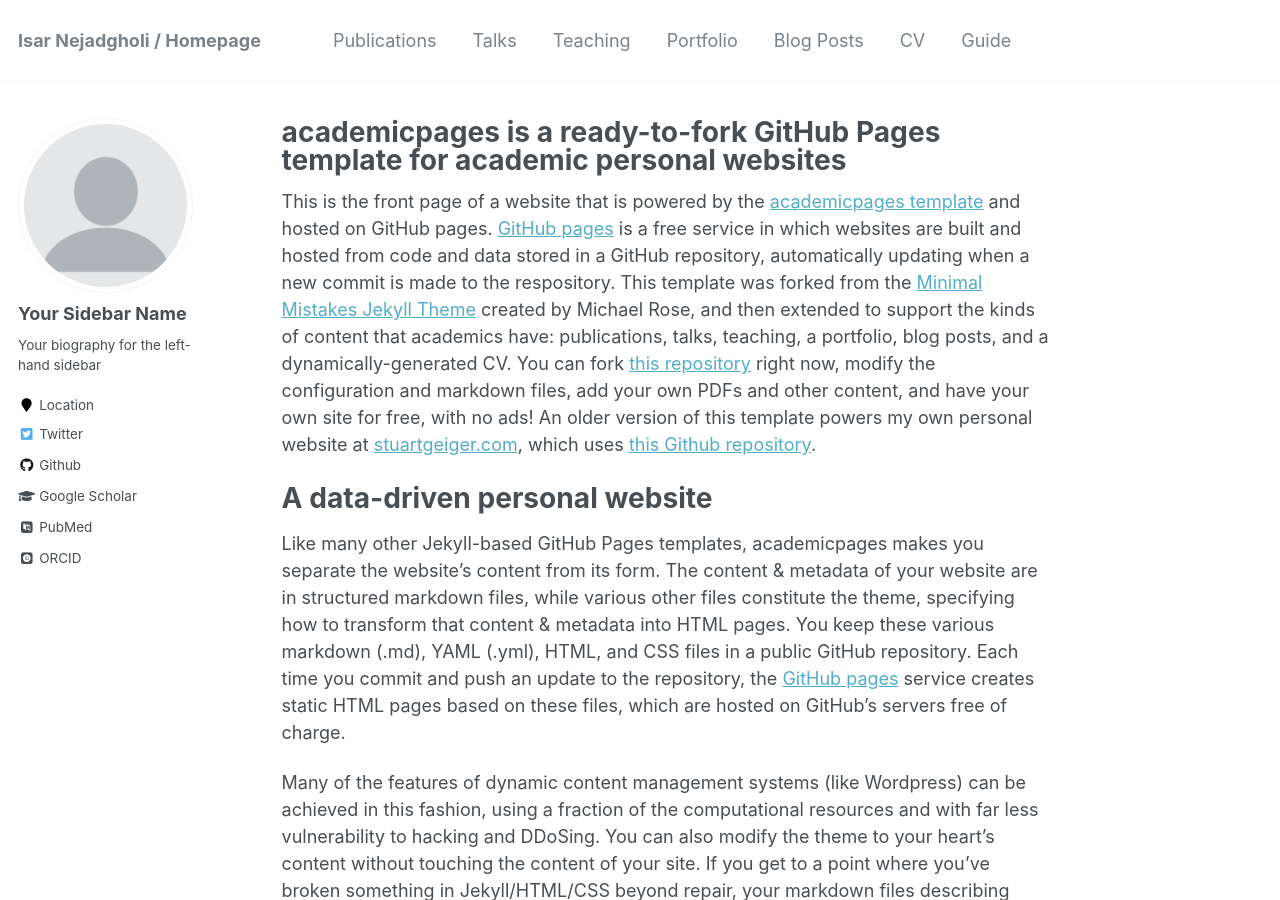
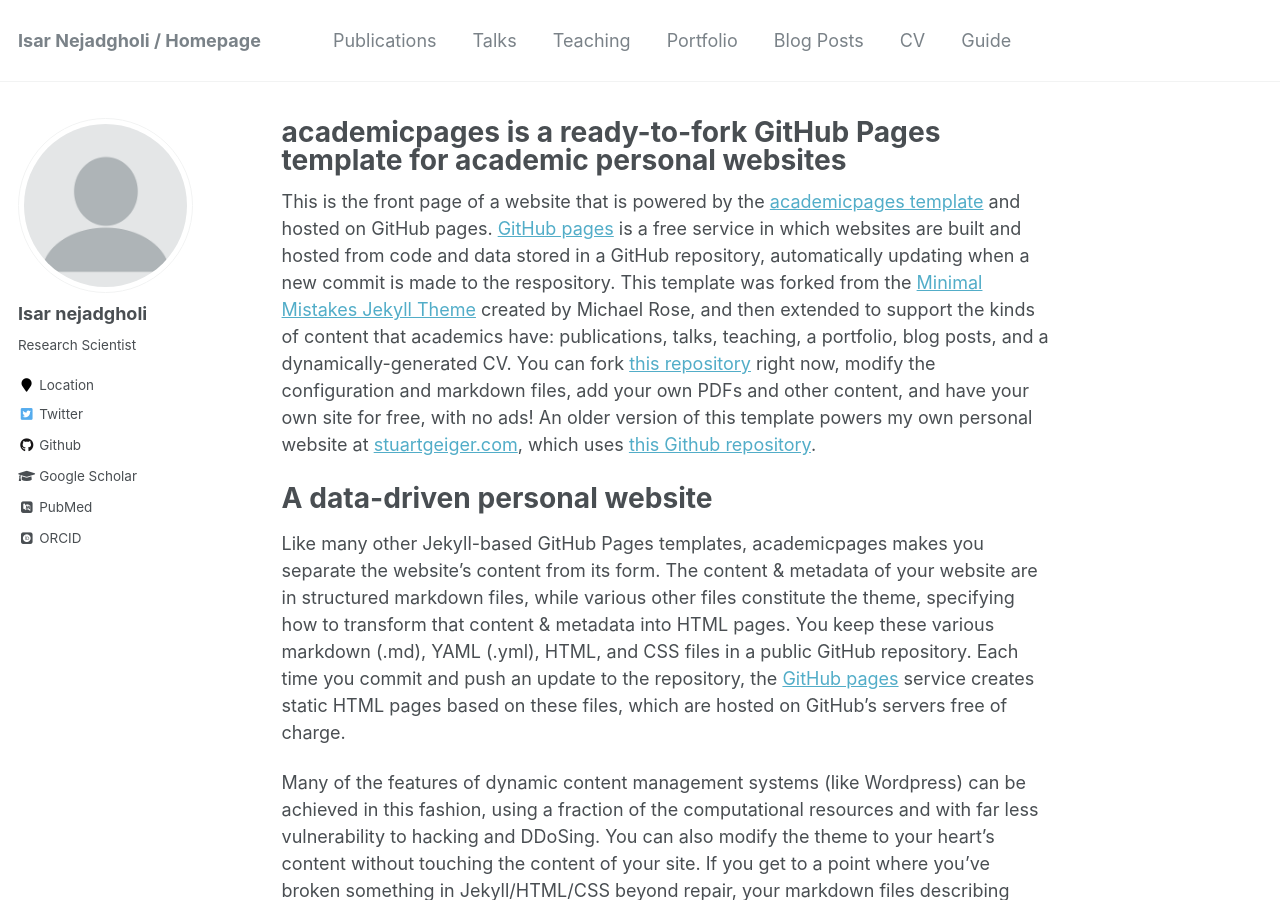
Before and after one commit to IsarNejad/IsarNejad.github.io, a Jekyll site: the page built from _pages/about.md, in a window 1280 px wide and 900 px high. Built offline with Jekyll 4.4.1, drawn with Linux system fonts in a browser that asks for light colours; some web fonts are replaced.

Commit message:
Update _config.yml

```diff
--- a/_config.yml
+++ b/_config.yml
@@ -10,10 +10,10 @@ locale                   : "en-US"
 title                    : "Isar Nejadgholi / Homepage"
 title_separator          : "-"
 name                     : &name "Isar Nejadgholi"
-description              : &description "personal description"
-url                      : https://academicpages.github.io # the base hostname & protocol for your site e.g. "https://mmistakes.github.io"
+description              : &description "Research Scientist - Adjunct Professor"
+url                      : https://isarnejad.github.io/ # the base hostname & protocol for your site e.g. "https://mmistakes.github.io"
 baseurl                  : "" # the subpath of your site, e.g. "/blog"
-repository               : "academicpages/academicpages.github.io"
+repository               : "IsarNejad/IsarNejad.github.io"
 teaser                   :  # filename of teaser fallback teaser image placed in /images/, .e.g. "500x300.png"
 breadcrumbs              : false # true, false (default)
 words_per_minute         : 160
@@ -57,7 +57,7 @@ yandex_site_verification :
 
 # Social Sharing
 twitter:
-  username               : &twitter
+  username               : &IsarNejad
 facebook:
   username               :
   app_id                 :
@@ -80,13 +80,13 @@ analytics:
 
 # Site Author
 author:
-  name             : "Your Sidebar Name"
+  name             : "Isar nejadgholi"
   avatar           : "profile.png"
-  bio              : "Your biography for the left-hand sidebar"
+  bio              : "Research Scientist"
   location         : "Location"
   employer         :
   pubmed           : "https://www.ncbi.nlm.nih.gov/pubmed/?term=john+snow"
-  googlescholar    : "http://yourfullgooglescholarurl.com"
+  googlescholar    : "https://scholar.google.ca/citations?user=In99zA8AAAAJ&hl=en"
   email            :
   researchgate     :  # example: "https://www.researchgate.net/profile/yourprofile"
   uri              :
@@ -96,7 +96,7 @@ author:
   flickr           :
   facebook         :
   foursquare       :
-  github           : "academicpages"
+  github           : "IsarNejad"
   google_plus      :
   keybase          :
   instagram        :
```
